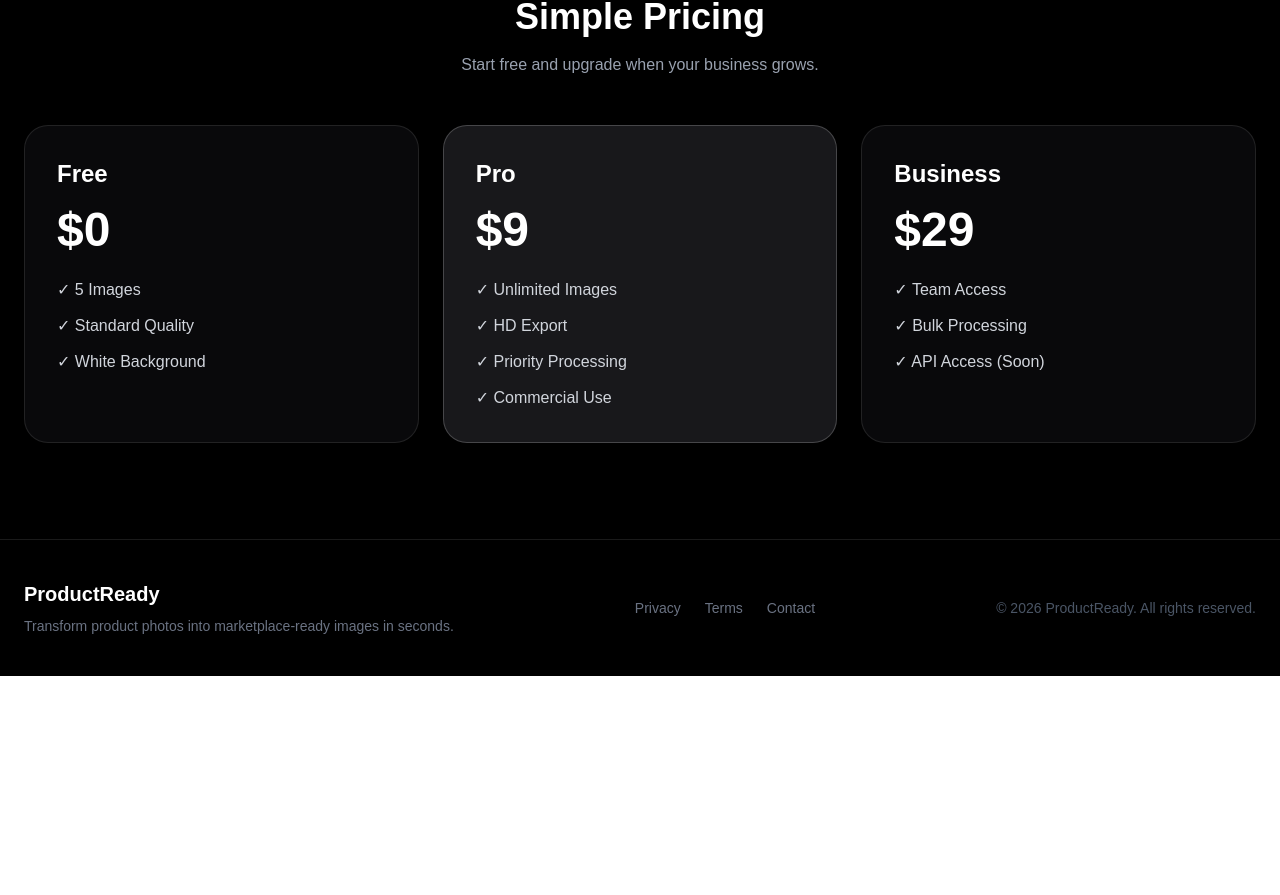
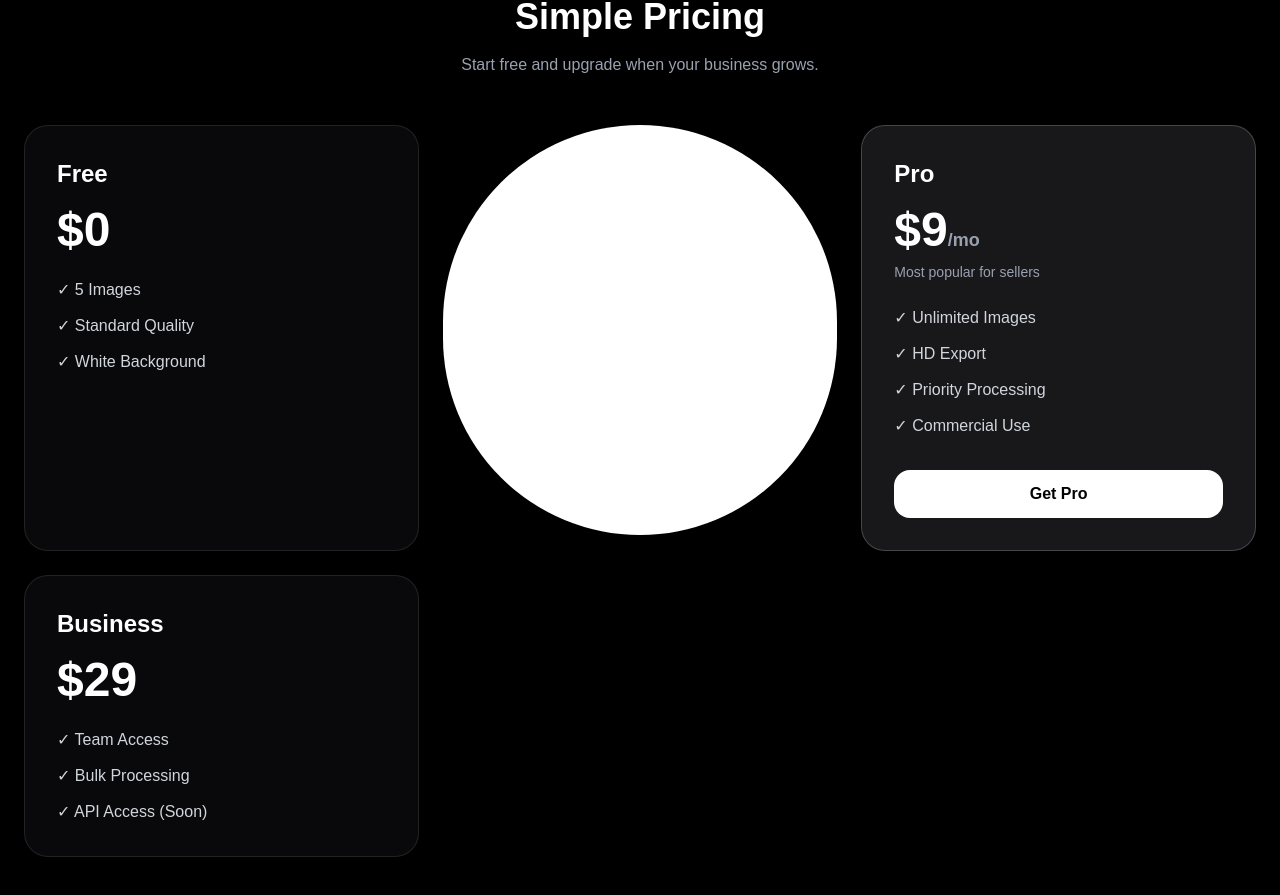
Before and after one commit to myaprak48/productready, a Next.js app: page / in a window 1280 px wide. Shown: the part 3319-4214 px from the top of the page. Before the commit the page ends 3995 px from the top, so only its background shows below. Built offline with nearby package versions, Linux system fonts and the light colour scheme.

Commit message:
pricing-buttons

```diff
--- a/app/page.tsx
+++ b/app/page.tsx
@@ -413,10 +413,13 @@ Product Images in Seconds
         <li>✓ White Background</li>
       </ul>
     </div>
-
+<div className="inline-flex mb-4 rounded-full bg-white text-black px-3 py-1 text-xs font-semibold">
+  Most Popular
+</div>
     <div className="rounded-3xl border border-white/20 bg-zinc-900 p-8">
       <h3 className="text-2xl font-bold mb-4">Pro</h3>
-      <p className="text-5xl font-bold mb-6">$9</p>
+      <p className="text-5xl font-bold mb-2">$9<span className="text-lg text-gray-400">/mo</span></p>
+<p className="text-sm text-gray-400 mb-6">Most popular for sellers</p>
 
       <ul className="space-y-3 text-gray-300">
         <li>✓ Unlimited Images</li>
@@ -424,6 +427,9 @@ Product Images in Seconds
         <li>✓ Priority Processing</li>
         <li>✓ Commercial Use</li>
       </ul>
+      <button className="mt-8 w-full rounded-2xl bg-white text-black py-3 font-semibold">
+  Get Pro
+</button>
     </div>
 
     <div className="rounded-3xl border border-white/10 bg-zinc-950 p-8">
```
